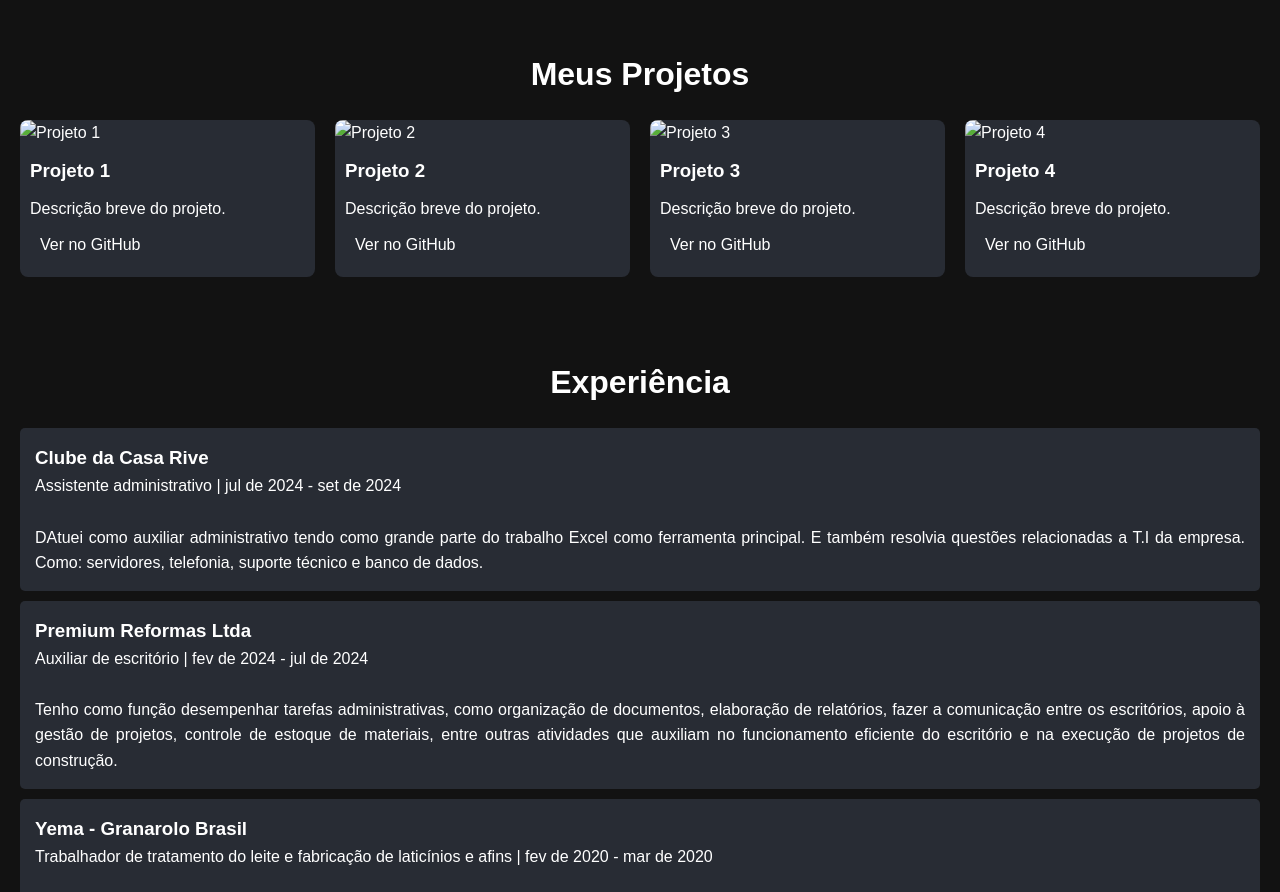
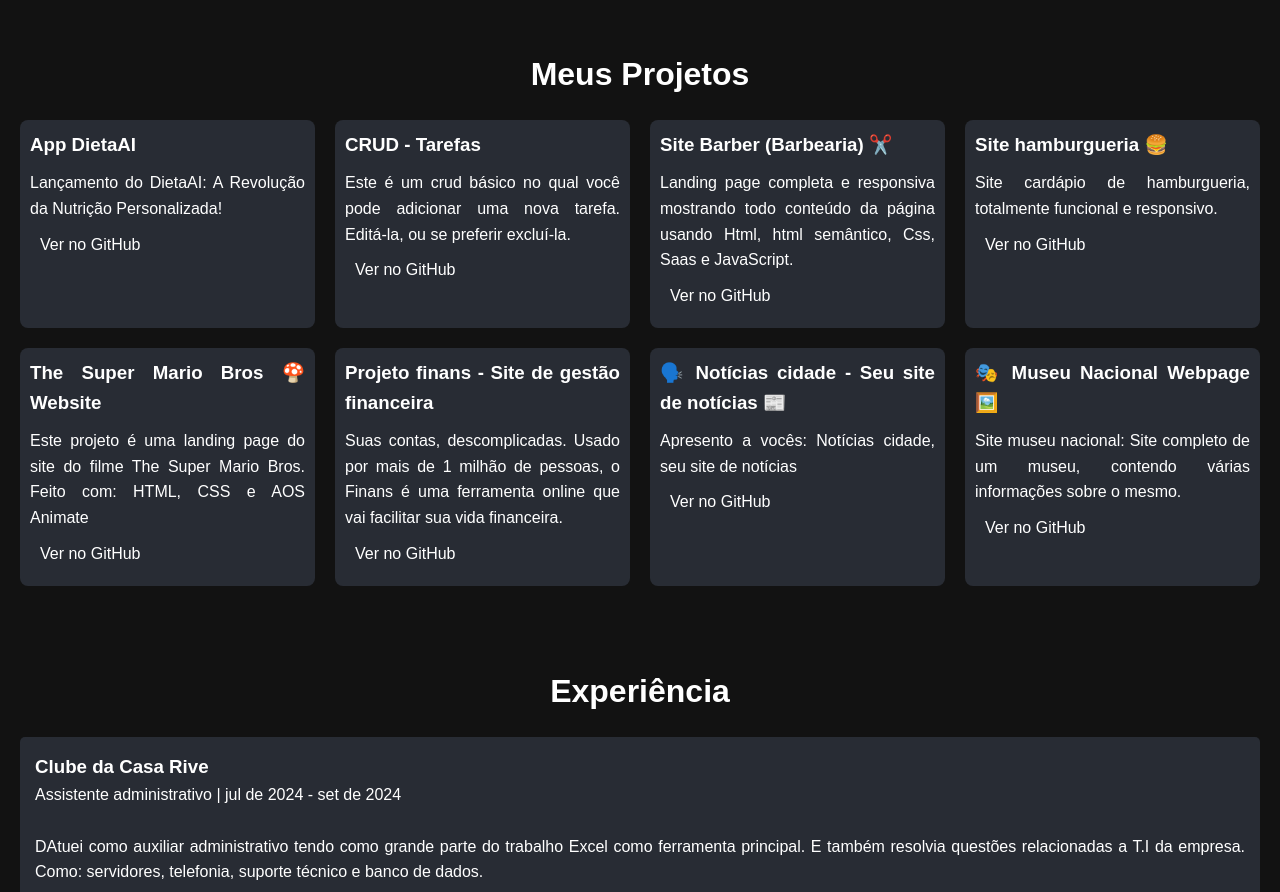
Before and after one commit to diatsilva007/Meu-site-portfolio, a plain HTML site: page index.html in a window 1280 px wide. Shown: the part 1160-2052 px from the top of the page. Drawn offline with nearby package versions, Linux system fonts and the light colour scheme.

Commit message:
feat: project updated, adicionados novos conteúdos na seção projetos

```diff
--- a/index.html
+++ b/index.html
@@ -54,24 +54,61 @@
                 <h2>Meus Projetos</h2>
                 <div class="projetos-grid">
                     <div class="projeto-card">
-                        <img src="projeto1.jpg" alt="Projeto 1">
-                        <h3>Projeto 1</h3>
-                        <p>Descrição breve do projeto. <a href="#" target="_blank">Ver no GitHub</a></p>
+                        <!--<img src="projeto1.jpg" alt="Projeto 1">-->
+                        <h3>App DietaAI</h3>
+                        <p>Lançamento do DietaAI: A Revolução da Nutrição Personalizada!<a
+                                href="https://github.com/diatsilva007/Dieta.AI_backend" target="_blank">Ver no
+                                GitHub</a></p>
                     </div>
                     <div class="projeto-card">
-                        <img src="projeto2.jpg" alt="Projeto 2">
-                        <h3>Projeto 2</h3>
-                        <p>Descrição breve do projeto. <a href="#" target="_blank">Ver no GitHub</a></p>
+                        <!--<img src="projeto2.jpg" alt="Projeto 2">-->
+                        <h3>CRUD - Tarefas</h3>
+                        <p>Este é um crud básico no qual você pode adicionar uma nova tarefa. Editá-la, ou se preferir
+                            excluí-la.<a href="https://github.com/diatsilva007/CRUD_Tarefas" target="_blank">Ver no
+                                GitHub</a></p>
                     </div>
                     <div class="projeto-card">
-                        <img src="projeto3.jpg" alt="Projeto 3">
-                        <h3>Projeto 3</h3>
-                        <p>Descrição breve do projeto. <a href="#" target="_blank">Ver no GitHub</a></p>
+                        <!--<img src="projeto3.jpg" alt="Projeto 3">-->
+                        <h3>Site Barber (Barbearia) ✂️</h3>
+                        <p>Landing page completa e responsiva mostrando todo conteúdo da página usando Html, html
+                            semântico, Css, Saas e JavaScript.<a href="https://github.com/diatsilva007/Barber"
+                                target="_blank">Ver no GitHub</a></p>
                     </div>
                     <div class="projeto-card">
-                        <img src="projeto4.jpg" alt="Projeto 4">
-                        <h3>Projeto 4</h3>
-                        <p>Descrição breve do projeto. <a href="#" target="_blank">Ver no GitHub</a></p>
+                        <!--<img src="projeto4.jpg" alt="Projeto 4">-->
+                        <h3>Site hamburgueria 🍔</h3>
+                        <p>Site cardápio de hamburgueria, totalmente funcional e responsivo.<a
+                                href="https://github.com/diatsilva007/cardapio" target="_blank">Ver no GitHub</a></p>
+                    </div>
+                    <div class="projeto-card">
+                        <!--<img src="projeto4.jpg" alt="Projeto 4">-->
+                        <h3>The Super Mario Bros 🍄 Website</h3>
+                        <p>Este projeto é uma landing page do site do filme The Super Mario Bros. Feito com: HTML, CSS e
+                            AOS Animate<a href="https://github.com/diatsilva007/Site-MarioBros.movie"
+                                target="_blank">Ver no
+                                GitHub</a></p>
+                    </div>
+                    <div class="projeto-card">
+                        <!--<img src="projeto4.jpg" alt="Projeto 4">-->
+                        <h3>Projeto finans - Site de gestão financeira</h3>
+                        <p>Suas contas, descomplicadas.
+                            Usado por mais de 1 milhão de pessoas, o Finans é uma ferramenta online que vai facilitar
+                            sua vida financeira.<a href="https://github.com/diatsilva007/finans" target="_blank">Ver no
+                                GitHub</a></p>
+                    </div>
+                    <div class="projeto-card">
+                        <!--<img src="projeto4.jpg" alt="Projeto 4">-->
+                        <h3>🗣️ Notícias cidade - Seu site de notícias 📰</h3>
+                        <p>Apresento a vocês: Notícias cidade, seu site de notícias<a
+                                href="https://github.com/diatsilva007/noticias-cidade" target="_blank">Ver no
+                                GitHub</a></p>
+                    </div>
+                    <div class="projeto-card">
+                        <!--<img src="projeto4.jpg" alt="Projeto 4">-->
+                        <h3>🎭 Museu Nacional Webpage 🖼️</h3>
+                        <p>Site museu nacional: Site completo de um museu, contendo várias informações sobre o mesmo.<a href="https://github.com/diatsilva007/Museu-Nacional?tab=readme-ov-file"
+                                target="_blank">Ver no
+                                GitHub</a></p>
                     </div>
                 </div>
             </div>
```
